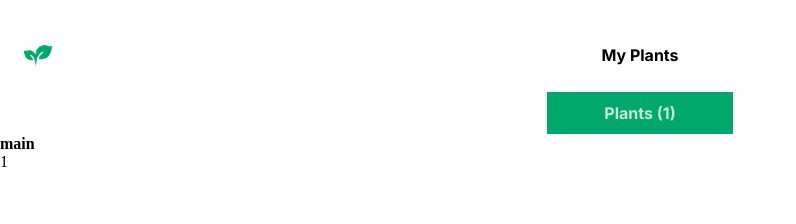
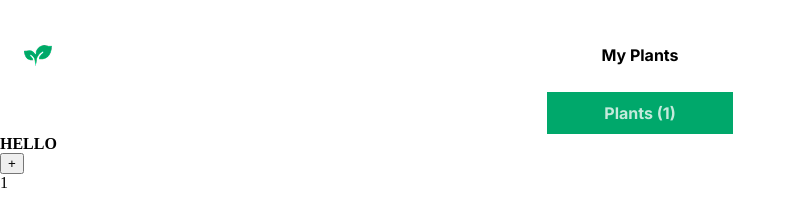
Before and after one commit to ahmadkhatib02/agrinova, a React (Vite) app in the folder smart-irrigation-system/: page /homePage in a window 1280 px wide. Shown: the top 224 px of the page, without its empty margins (0-796 px from the left). Built offline with nearby package versions, Linux system fonts and the light colour scheme.

Commit message:
added components

```diff
--- a/smart-irrigation-system/src/Pages/HomePage.jsx
+++ b/smart-irrigation-system/src/Pages/HomePage.jsx
@@ -7,10 +7,29 @@ import plantData from "../../data";
 
 export default function HomePage (){
     const [plant , setPlant] = React.useState(plantData)
+    function DisplayNone(){
+        return (
+            <article>
+                <img src="" alt="Main Logo" />
+                <h1>You Have No Plants</h1>
+                <h2>You haven't added any plants yet.</h2>
+            </article>
+        )
+    }
+    function DisplayPlant (){
+
+        return(
+            <h1>HELLO</h1>
+        )
+    }
     return (
         <>
         <Header  number = {plant.length}/>
-        <Main />
+        <main>
+            {plant.length === 0 ? <DisplayNone/> : <DisplayPlant/>}
+            <button>+</button>
+        </main>
+
         <Footer />
         </>
     )
--- a/smart-irrigation-system/src/components/Header.jsx
+++ b/smart-irrigation-system/src/components/Header.jsx
@@ -13,9 +13,6 @@ export default function Header (props) {
         <div className="center">
             <p className=" color">Plants ({props.number})</p>
         </div>
-
-
-
         </header>
     )
 }
```
Also changed, not shown: smart-irrigation-system/src/components/HomePage/DisplayNone.jsx (added), smart-irrigation-system/src/components/HomePage/DisplayPlant.jsx (added).
